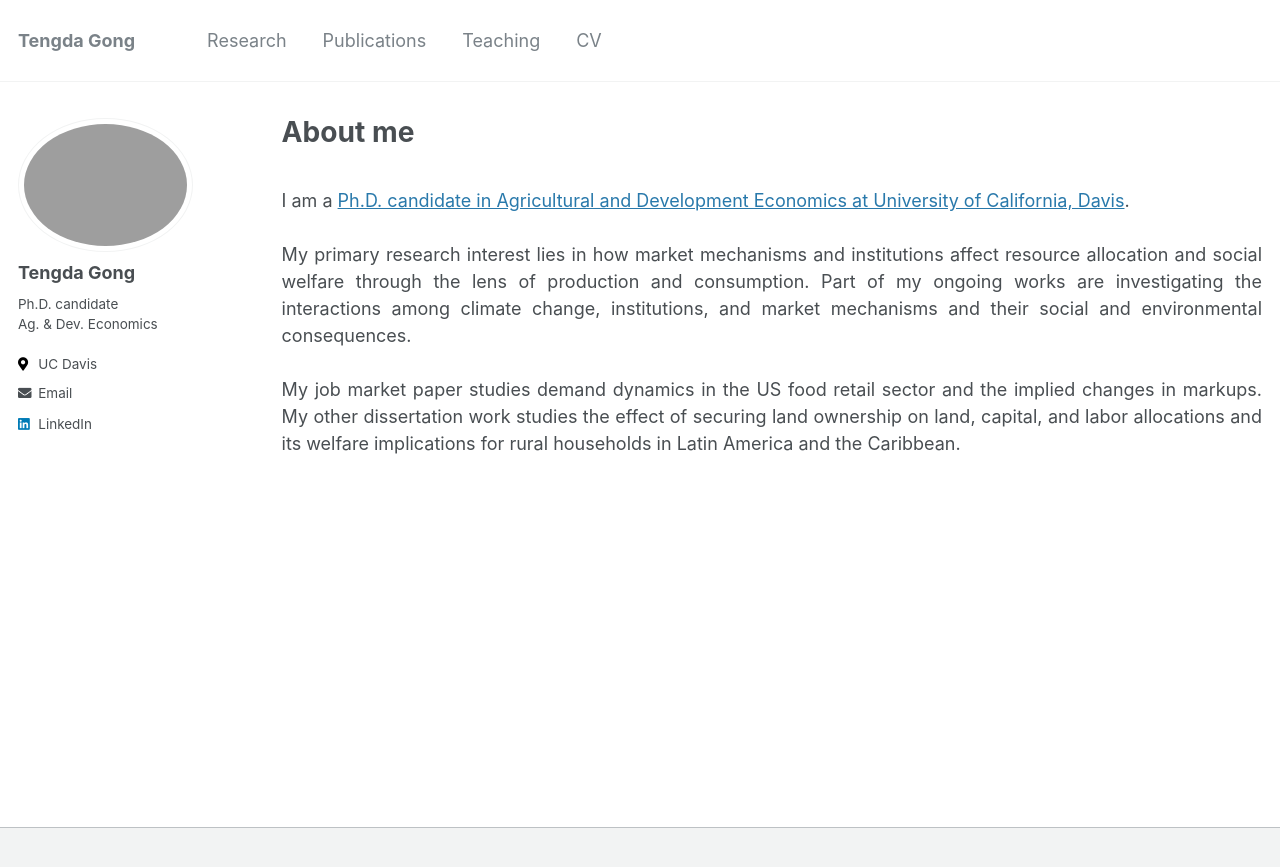
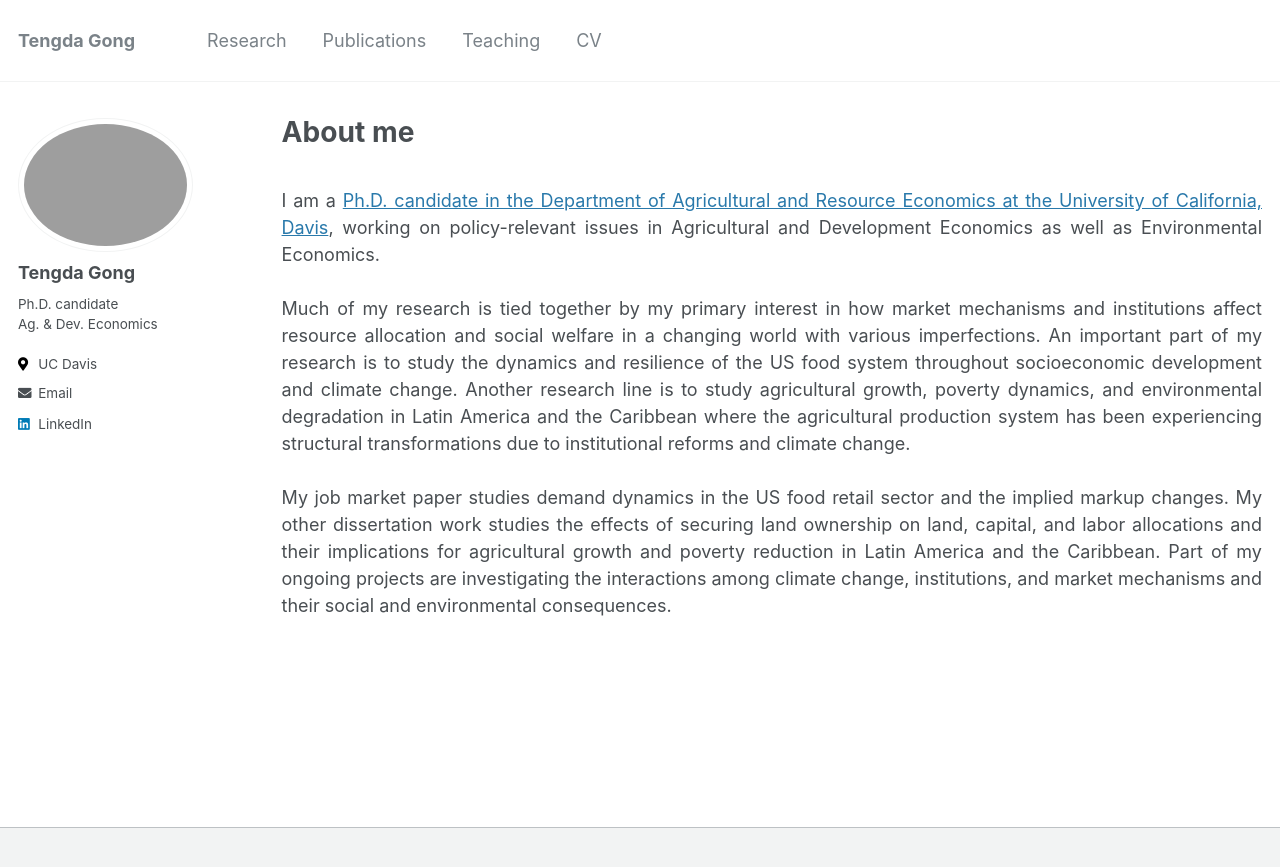
Before and after one commit to tendakung/tendakung.github.io, a Jekyll site: the page built from _pages/about.md, in a window 1280 px wide. Shown: the top 867 px of the page. Built offline with Jekyll 4.4.1, drawn with Linux system fonts in a browser that asks for light colours.

Commit message:
Make it aligned with RS

```diff
--- a/_pages/about.md
+++ b/_pages/about.md
@@ -8,11 +8,12 @@ redirect_from:
 ---
 
 <br>
-I am a [Ph.D. candidate in Agricultural and Development Economics at University of California, Davis](https://are.ucdavis.edu/people/grad-students/phd/tengda-gong/).
+I am a [Ph.D. candidate in the Department of Agricultural and Resource Economics at the University of California, Davis](https://are.ucdavis.edu/people/grad-students/phd/tengda-gong/), working on policy-relevant issues in Agricultural and Development Economics as well as Environmental Economics.
 <br>
 <br>
-My primary research interest lies in how market mechanisms and institutions affect resource allocation and social welfare through the lens of production and consumption. Part of my ongoing works are investigating the interactions among climate change, institutions, and market mechanisms and their social and environmental consequences.
+Much of my research is tied together by my primary interest in how market mechanisms and institutions affect resource allocation and social welfare in a changing world with various imperfections. An important part of my research is to study the dynamics and resilience of the US food system throughout socioeconomic development and climate change. Another research line is to study agricultural growth, poverty dynamics, and environmental degradation in Latin America and the Caribbean where the agricultural production system has been experiencing structural transformations due to institutional reforms and climate change.
 <br>
 <br>
-My job market paper studies demand dynamics in the US food retail sector and the implied changes in markups. My other dissertation work studies the effect of securing land ownership on land, capital, and labor allocations and its welfare implications for rural households in Latin America and the Caribbean.
+My job market paper studies demand dynamics in the US food retail sector and the implied markup changes. My other dissertation work studies the effects of securing land ownership on land, capital, and labor allocations and their implications for agricultural growth and poverty reduction in Latin America and the Caribbean. Part of my ongoing projects are investigating the interactions among climate change, institutions, and market mechanisms and their social and environmental consequences.
 <br>
+<br>
```
